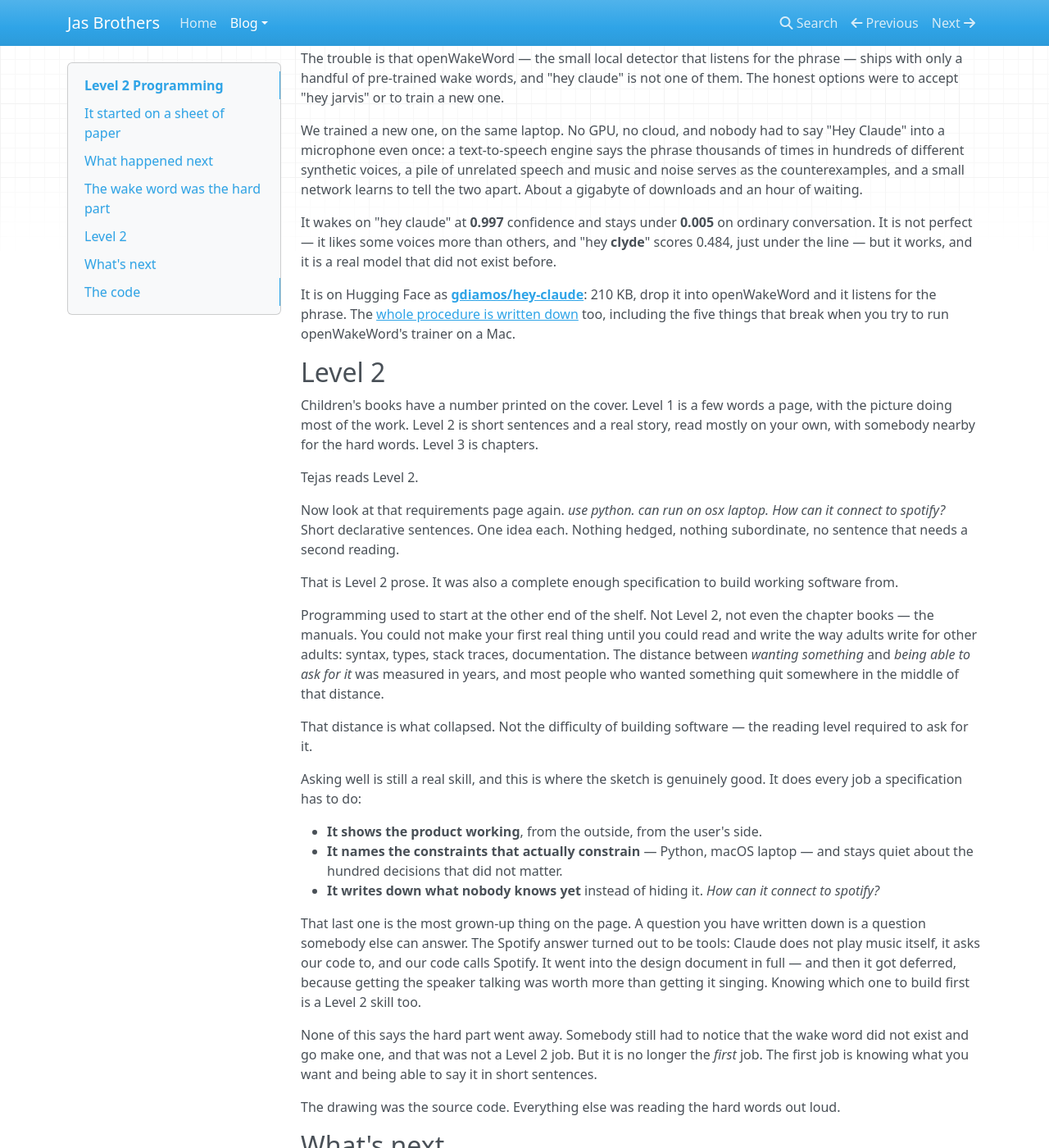
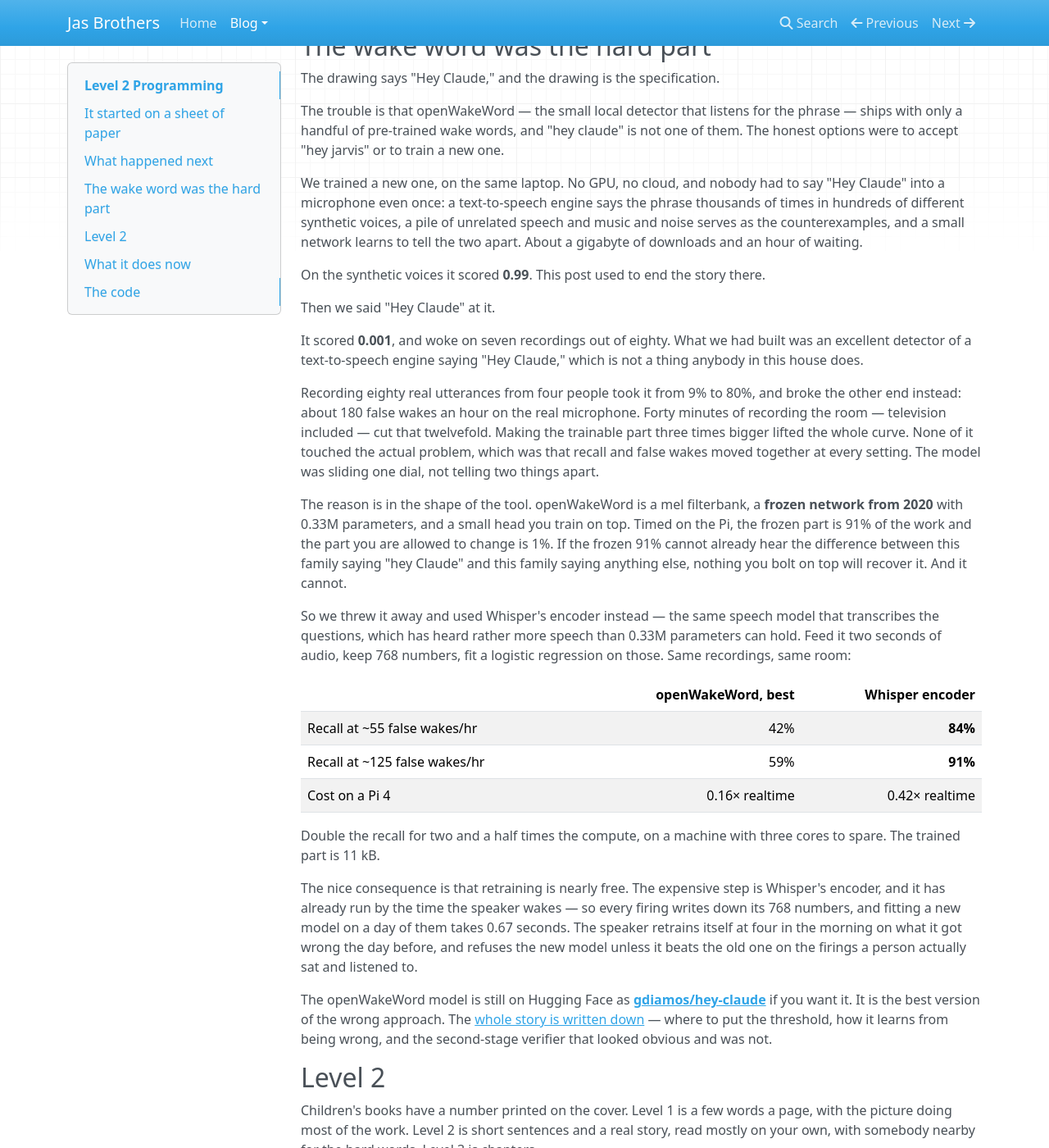
Before and after one commit to jasbrothers/jasbrothers.github.io, an MkDocs documentation site: the page built from docs/blog/level-2-programming.md, in a window 1280 px wide and 1400 px high, scrolled down 2653 px. Shown: the whole window at 82% size. Built offline with MkDocs 1.6.1, drawn with Linux system fonts in a browser that asks for light colours; nearby versions of some CDN libraries; some of the changed text lies outside the part shown.

Commit message:
Tell the true ending of the wake word story
The synthetic-voice model scored 0.99 on synthetic voices and 0.001 on
the family, and this post stopped at the first number. It also linked to
a training doc that was deleted when the openWakeWord pipeline was, and
listed as "next" a set of features that have all shipped bar one.

Co-Authored-By: Claude Opus 5 <noreply@anthropic.com>
Claude-Session: https://claude.ai/code/session_01LDQJHXacP2LWvG3Wrdrsz4

````diff
--- a/docs/blog/level-2-programming.md
+++ b/docs/blog/level-2-programming.md
@@ -42,9 +42,7 @@ The two photos went to [Claude Code](https://claude.com/claude-code), which
 first turned them into a written design — the sketch expanded into modules,
 interfaces, and a build order — and then wrote the code.
 
-The finished thing is
-[five small Python files](https://github.com/greg1232/hey-claude/tree/main/src)
-and a loop:
+That weekend it was five small Python files and a loop:
 
 ```python
 while True:
@@ -55,11 +53,15 @@ while True:
     tts.speak(answer)                        # say it out loud
 ```
 
-Both requirements held. It is Python, and it runs on the laptop with no extra
-hardware — the built-in microphone and the built-in speakers are the whole
-device. Only one of those five steps uses the internet; the microphone, the
-wake word, and the speech recognition all run on the machine, so the room is
-not streamed anywhere until somebody actually says the wake word.
+Both requirements held. It was Python, and it ran on the laptop with no extra
+hardware — the built-in microphone and the built-in speakers were the whole
+device. Only one of those five steps used the internet; the microphone, the wake
+word, and the speech recognition all ran on the machine, so the room was not
+streamed anywhere until somebody actually said the wake word.
+
+It is [rather more than five files now](https://github.com/greg1232/hey-claude/tree/main/src),
+and it lives on a Raspberry Pi on a shelf instead of a laptop. That loop is
+still the middle of it, and so is the rule about the room.
 
 ## The wake word was the hard part
 
@@ -77,17 +79,57 @@ unrelated speech and music and noise serves as the counterexamples, and a small
 network learns to tell the two apart. About a gigabyte of downloads and an hour
 of waiting.
 
-It wakes on "hey claude" at **0.997** confidence and stays under **0.005** on
-ordinary conversation. It is not perfect — it likes some voices more than
-others, and "hey **clyde**" scores 0.484, just under the line — but it works,
-and it is a real model that did not exist before.
+On the synthetic voices it scored **0.99**. This post used to end the story
+there.
 
-It is on Hugging Face as
-[**gdiamos/hey-claude**](https://huggingface.co/gdiamos/hey-claude): 210 KB,
-drop it into openWakeWord and it listens for the phrase. The
-[whole procedure is written down](https://github.com/greg1232/hey-claude/blob/main/docs/training-hey-claude.md)
-too, including the five things that break when you try to run openWakeWord's
-trainer on a Mac.
+Then we said "Hey Claude" at it.
+
+It scored **0.001**, and woke on seven recordings out of eighty. What we had
+built was an excellent detector of a text-to-speech engine saying "Hey Claude,"
+which is not a thing anybody in this house does.
+
+Recording eighty real utterances from four people took it from 9% to 80%, and
+broke the other end instead: about 180 false wakes an hour on the real
+microphone. Forty minutes of recording the room — television included — cut that
+twelvefold. Making the trainable part three times bigger lifted the whole curve.
+None of it touched the actual problem, which was that recall and false wakes
+moved together at every setting. The model was sliding one dial, not telling two
+things apart.
+
+The reason is in the shape of the tool. openWakeWord is a mel filterbank, a
+**frozen network from 2020** with 0.33M parameters, and a small head you train on
+top. Timed on the Pi, the frozen part is 91% of the work and the part you are
+allowed to change is 1%. If the frozen 91% cannot already hear the difference
+between this family saying "hey Claude" and this family saying anything else,
+nothing you bolt on top will recover it. And it cannot.
+
+So we threw it away and used Whisper's encoder instead — the same speech model
+that transcribes the questions, which has heard rather more speech than 0.33M
+parameters can hold. Feed it two seconds of audio, keep 768 numbers, fit a
+logistic regression on those. Same recordings, same room:
+
+| | openWakeWord, best | **Whisper encoder** |
+|---|---:|---:|
+| Recall at ~55 false wakes/hr | 42% | **84%** |
+| Recall at ~125 false wakes/hr | 59% | **91%** |
+| Cost on a Pi 4 | 0.16× realtime | 0.42× realtime |
+
+Double the recall for two and a half times the compute, on a machine with three
+cores to spare. The trained part is 11 kB.
+
+The nice consequence is that retraining is nearly free. The expensive step is
+Whisper's encoder, and it has already run by the time the speaker wakes — so
+every firing writes down its 768 numbers, and fitting a new model on a day of
+them takes 0.67 seconds. The speaker retrains itself at four in the morning on
+what it got wrong the day before, and refuses the new model unless it beats the
+old one on the firings a person actually sat and listened to.
+
+The openWakeWord model is still on Hugging Face as
+[**gdiamos/hey-claude**](https://huggingface.co/gdiamos/hey-claude) if you want
+it. It is the best version of the wrong approach. The
+[whole story is written down](https://github.com/greg1232/hey-claude/blob/main/docs/wake-word.md)
+— where to put the threshold, how it learns from being wrong, and the
+second-stage verifier that looked obvious and was not.
 
 ## Level 2
 
@@ -139,16 +181,44 @@ able to say it in short sentences.
 The drawing was the source code. Everything else was reading the hard words out
 loud.
 
-## What's next
+## What it does now
 
-Roughly in order of fun:
+This post used to end with a list of what to build next: play music by voice —
+the Spotify question, finally answered out loud — then weather, timers, web
+search, a light that shows when it is listening, remembering conversations
+between runs, and moving the whole thing off the laptop onto a Raspberry Pi so
+it is a real box sitting on a shelf, which is what the drawing showed all along.
 
-- Play music by voice — the Spotify question, finally answered out loud
-- Weather, timers, web search
-- Remembering conversations between runs
-- A light that shows when it is listening
-- Moving it off the laptop and onto a Raspberry Pi, so it is a real box sitting
-  on a shelf — which is what the drawing showed all along
+All of it is done except the remembering.
+
+It plays Spotify, gives the forecast, sets timers and alarms that survive a
+reboot, searches the web when the answer turns on something recent, reads books
+aloud from a shelf of 48,284 and picks up where it left off the next evening,
+makes rain and ocean and a fireplace out of filtered noise rather than looped
+recordings, and can look up what a bullfrog actually sounds like. A ring of
+twelve lights goes blue while it listens and green while it talks. It runs on a
+Pi on a shelf, comes back on its own after a power cut, learns a new voice from
+somebody repeating the wake word at it, and writes down the things it was asked
+for and could not do. Ten more things are hidden in it that nobody wrote down,
+for the children to find by accident.
+
+The [full list is here](https://github.com/greg1232/hey-claude/blob/main/docs/capabilities.md).
+
+It still forgets everything when it restarts, including who it is talking to.
+The next things, roughly in order of how much they would improve an evening
+with it:
+
+- **Not needing the wake word every time.** Keep listening for a few seconds
+  after answering, so a conversation can be a conversation. Nothing stands in
+  the way of this one.
+- **Interrupting it.** Half of it works — saying "I have spoken" stops it dead,
+  mid-sentence. The other half is hard: with the microphone left open, the
+  speaker's own voice scores 0.991 against a 0.95 line, so it interrupts itself
+  about one sentence in four.
+- **Hearing children better.** Small Whisper models struggle most with
+  children's speech, and a misheard question is indistinguishable from a stupid
+  answer. Which is a pointed problem for a speaker a six-year-old designed. The
+  recordings to fix it are already in the repository.
 
 ## The code
 
@@ -157,6 +227,6 @@ All of it is public:
 - **[github.com/greg1232/hey-claude](https://github.com/greg1232/hey-claude)** —
   the speaker itself, the two photos above, the
   [design document](https://github.com/greg1232/hey-claude/blob/main/docs/design.md)
-  they turned into, and the training scripts.
+  they turned into, everything it can do, and how the wake word is trained.
 - **[huggingface.co/gdiamos/hey-claude](https://huggingface.co/gdiamos/hey-claude)** —
-  the trained "Hey Claude" wake word, ready to use.
+  the openWakeWord version of the wake word, kept for the record.
````
